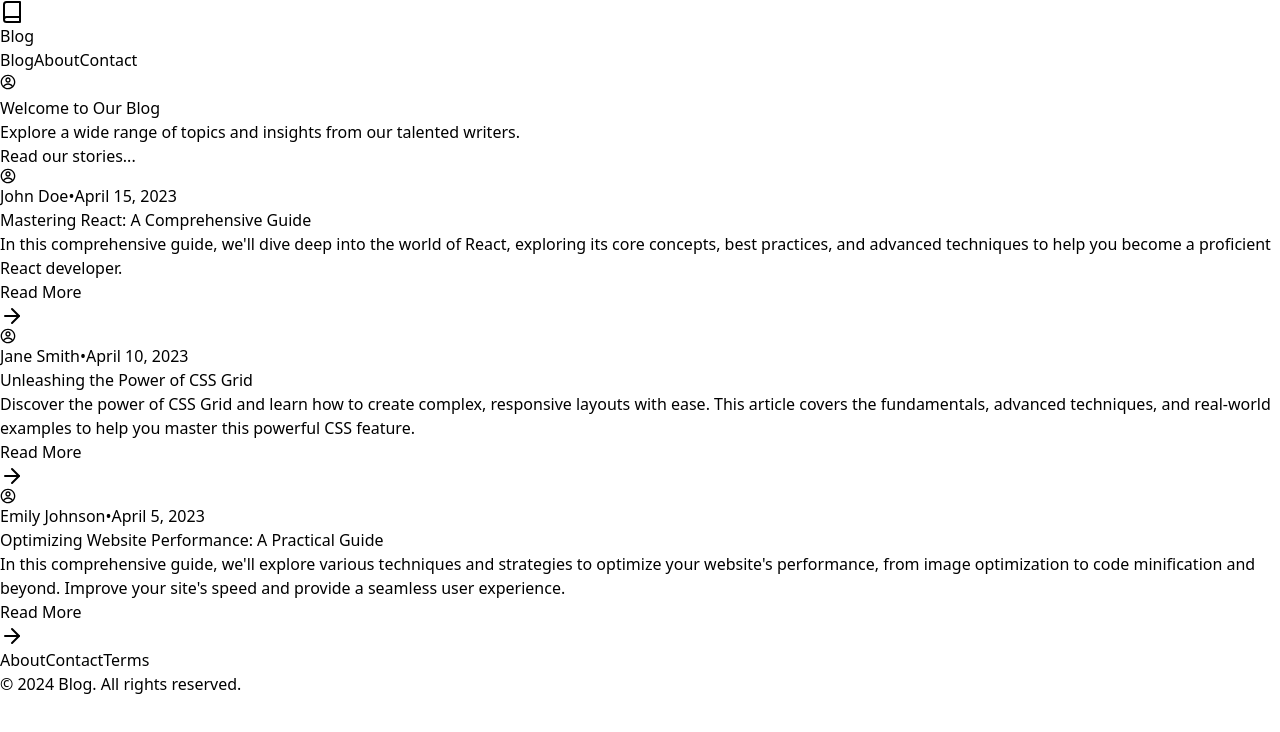
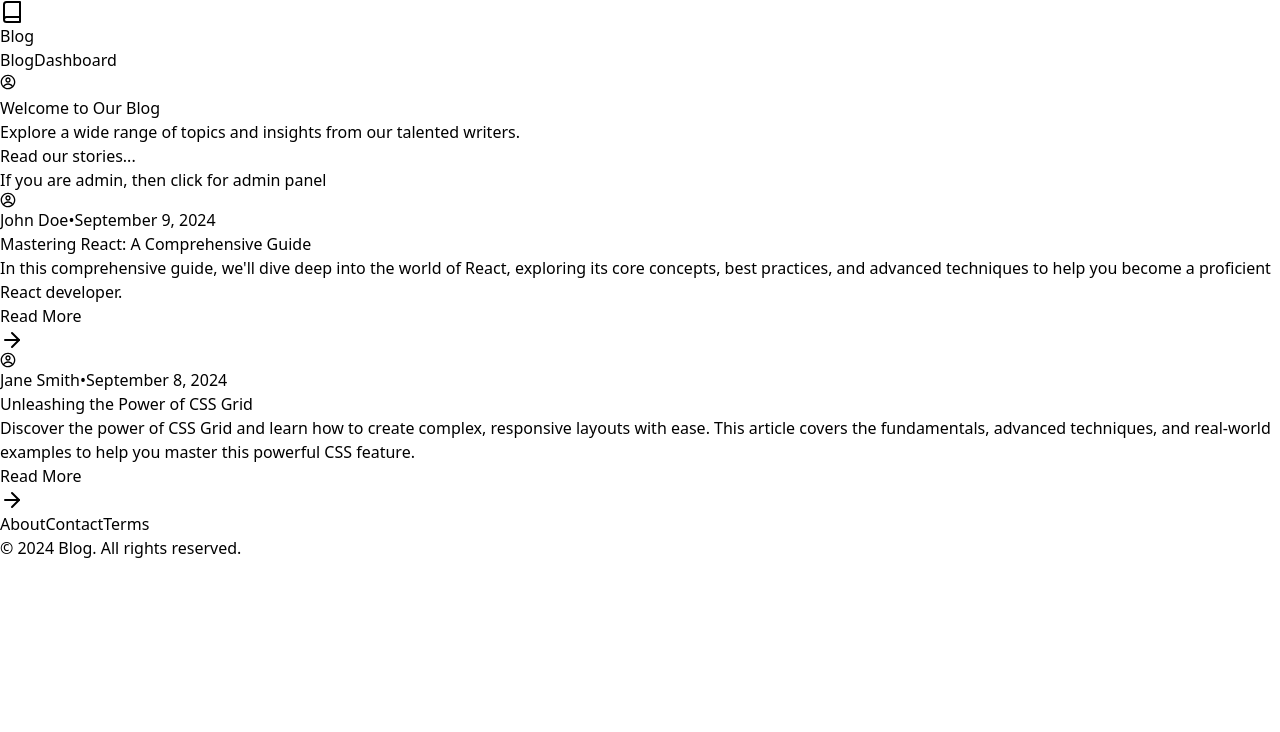
Before and after one commit to gurshaan17/blog-fe, a React (Vite) app: page / in a window 1280 px wide. Shown: the top 732 px of the page. Built offline with nearby package versions, Linux system fonts and the light colour scheme; no server answers.

Commit message:
design improved

```diff
--- a/src/components/Header.jsx
+++ b/src/components/Header.jsx
@@ -71,11 +71,8 @@ const HeaderMain = () => {
                 <Link to="/" className="text-sm font-medium hover:underline hover:underline-offset-4">
                   Blog
                 </Link>
-                <Link to="/about" className="text-sm font-medium hover:underline hover:underline-offset-4">
-                  About
-                </Link>
-                <Link to="/contact" className="text-sm font-medium hover:underline hover:underline-offset-4">
-                  Contact
+                <Link to="/dashboard" className="text-sm font-medium hover:underline hover:underline-offset-4">
+                  Dashboard
                 </Link>
               </nav>
               <div className="flex items-center gap-2">
--- a/src/components/Home.jsx
+++ b/src/components/Home.jsx
@@ -30,6 +30,11 @@ const Component = () => {
                     Read our stories...
                 </Link>
               </div>
+              <div>
+                <Link to='/approve' className='text-xl text-decoration: underline'>
+                    If you are admin, then click for admin panel
+                </Link>
+              </div>
             </div>
           </div>
         </section>
@@ -39,20 +44,14 @@ const Component = () => {
               {
                 title: "Mastering React: A Comprehensive Guide",
                 author: "John Doe",
-                date: "April 15, 2023",
+                date: "September 9, 2024",
                 content: "In this comprehensive guide, we'll dive deep into the world of React, exploring its core concepts, best practices, and advanced techniques to help you become a proficient React developer.",
               },
               {
                 title: "Unleashing the Power of CSS Grid",
                 author: "Jane Smith",
-                date: "April 10, 2023",
+                date: "September 8, 2024",
                 content: "Discover the power of CSS Grid and learn how to create complex, responsive layouts with ease. This article covers the fundamentals, advanced techniques, and real-world examples to help you master this powerful CSS feature.",
-              },
-              {
-                title: "Optimizing Website Performance: A Practical Guide",
-                author: "Emily Johnson",
-                date: "April 5, 2023",
-                content: "In this comprehensive guide, we'll explore various techniques and strategies to optimize your website's performance, from image optimization to code minification and beyond. Improve your site's speed and provide a seamless user experience.",
               },
             ].map((post, index) => (
               <Card key={index}>
@@ -70,7 +69,7 @@ const Component = () => {
                 </div>
                 <div className="p-4">
                   <Link
-                    href="#"
+                    to='/all'
                     className="inline-flex items-center gap-1 text-sm font-medium text-blue-600 hover:underline"
                   >
                     Read More
--- a/src/utils/auth.js
+++ b/src/utils/auth.js
@@ -34,6 +34,8 @@ export const signup = async (email, password) => {
 export const googleLogin = async (token) => {
   const response = await axios.post(`${API_URL}/auth/google`, { idToken: token });
   if (response.data && response.data.token) {
+    console.log(response.data.token)
+    console.log(response.data.email)
     localStorage.setItem('token', response.data.token);
     localStorage.setItem('userEmail', response.data.email);
   }
@@ -70,7 +72,7 @@ export const createBlog = async (title, content) => {
 export const getAllBlogs = async () => {
   const token = getToken();
   if (!token) {
-    throw new Error('User not authenticated');
+    throw new Error('Only admins can access');
   }
   try {
     const response = await axios.get(`${API_URL}/blog/all`, {
```
